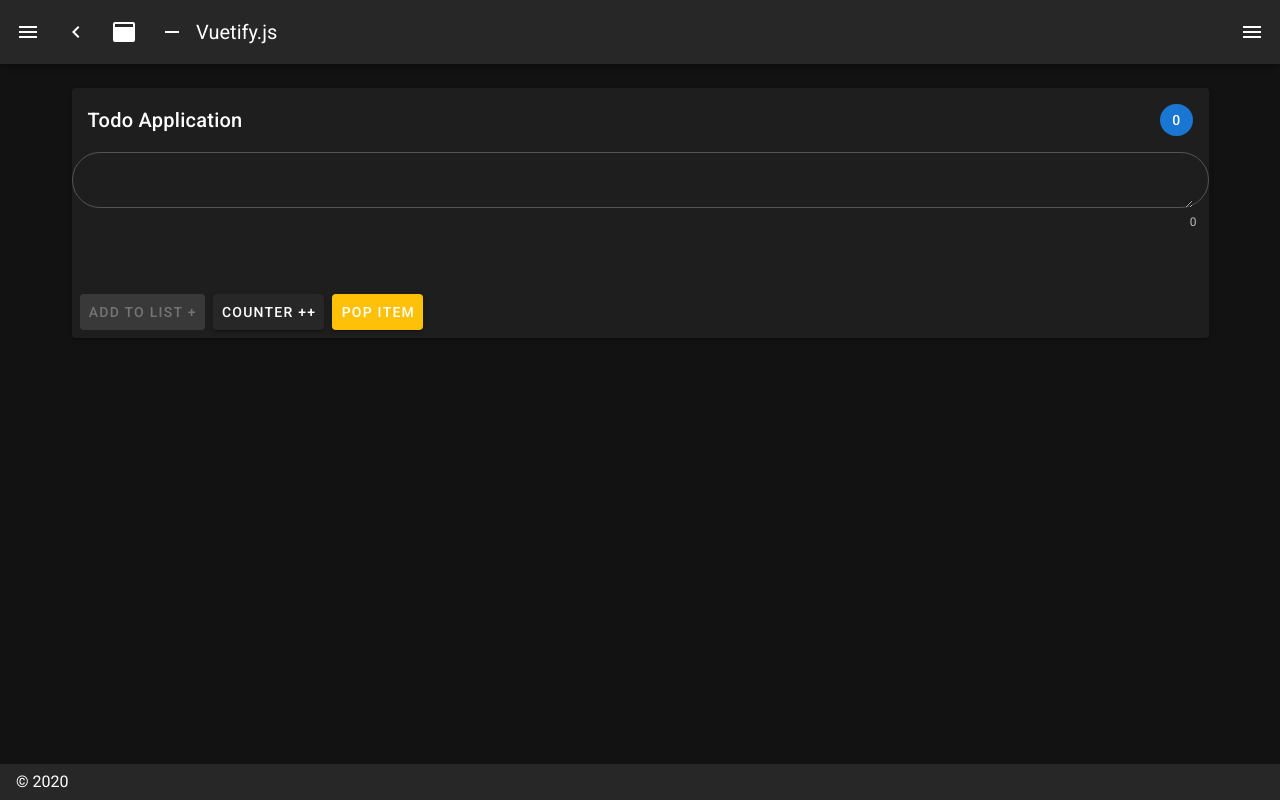
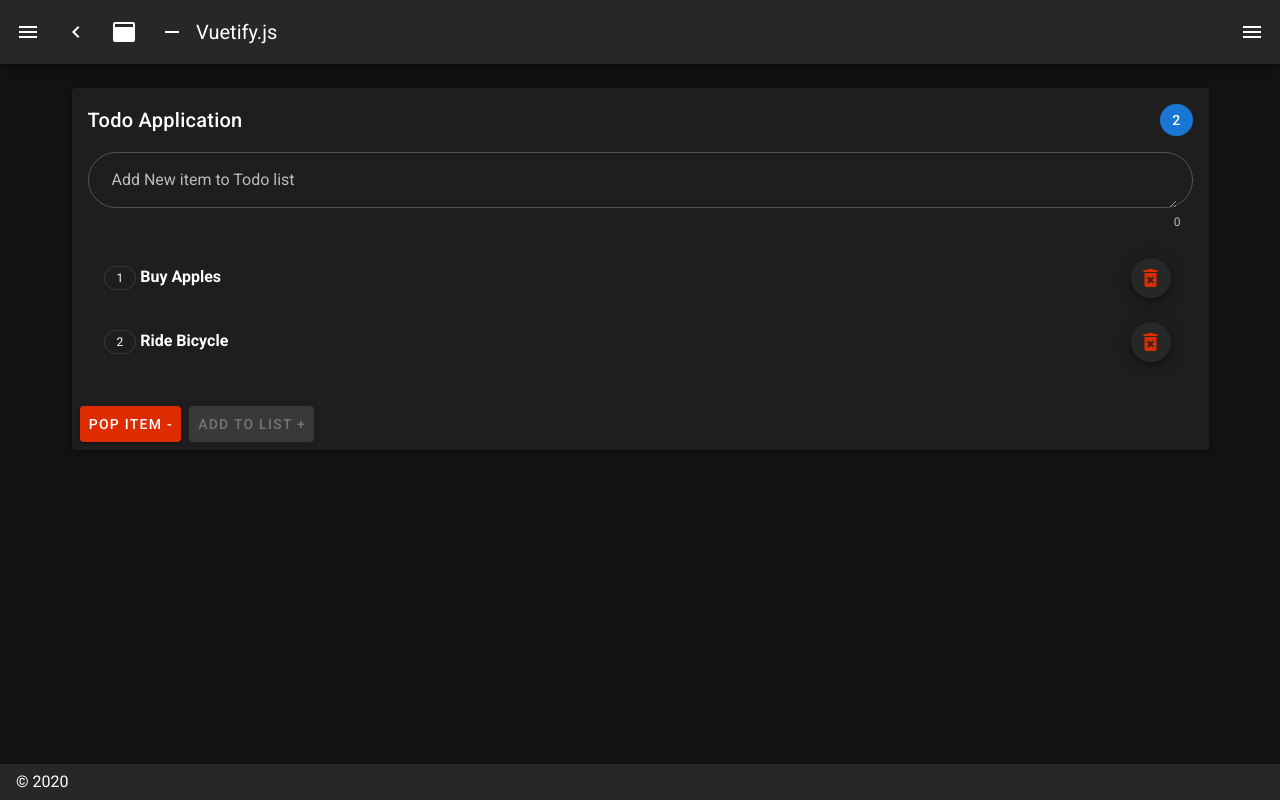
Before and after one commit to avimehenwal/research-engine, a Nuxt app in the folder firebaseApp/: page /inspire in a window 1280 px wide. Built offline with nearby package versions, Linux system fonts and the light colour scheme.

Commit message:
Cosmetic changes

```diff
--- a/firebaseApp/package.json
+++ b/firebaseApp/package.json
@@ -16,11 +16,13 @@
     "@nuxtjs/dotenv": "^1.4.0",
     "@nuxtjs/firebase": "^5.0.7",
     "@nuxtjs/pwa": "^3.0.0-0",
+    "animated-number-vue": "^1.0.0",
     "cookieparser": "^0.1.0",
     "firebase": "^7.14.1",
     "js-cookie": "^2.2.1",
     "jwt-decode": "^2.2.0",
-    "nuxt": "^2.12.2"
+    "nuxt": "^2.12.2",
+    "vue-countup-v2": "^4.0.0"
   },
   "devDependencies": {
     "@nuxtjs/eslint-config": "^2.0.0",
--- a/firebaseApp/pages/inspire.vue
+++ b/firebaseApp/pages/inspire.vue
@@ -4,34 +4,42 @@
       <v-card-title>
           Todo Application
           <v-spacer></v-spacer>
-          <v-chip color="primary">{{ listCount }}</v-chip>
+          <v-chip color="primary">
+            {{ listCount }}
+          </v-chip>
       </v-card-title>
-        <v-card-subtitle>
-        </v-card-subtitle>
+      <v-card-text>
           <v-textarea
+            label="Add New item to Todo list"
             clearable
             counter
             outlined
             rounded
             rows="1"
             v-model="value"
+            @keydown.enter="addtolist"
           ></v-textarea>
-      <v-card-text>
-        <v-list>
+        <v-list shaped>
           <v-list-item v-for="(item, index) in todolist" :key="item">
             <v-list-item-title>
+              <v-chip outlined small>
+                {{index + 1}}
+              </v-chip>
+              <strong>
                 {{ item }}
+              </strong>
             </v-list-item-title>
             <v-list-item-action>
-              <v-btn color="red" @click="removeitem(index)">remove {{index}}</v-btn>
+              <v-btn @click="removeitem(index)" fab small>
+                <v-icon color="error">mdi-delete-forever</v-icon>
+              </v-btn>
             </v-list-item-action>
           </v-list-item>
         </v-list>
       </v-card-text>
       <v-card-actions>
+        <v-btn color="error" @click="poplist">Pop item -</v-btn>
         <v-btn color="success" @click="addtolist()" :disabled="addtolistbtnstate">ADD to list +</v-btn>
-        <v-btn @click="$store.commit('increment')">Counter ++</v-btn>
-        <v-btn color="warning" @click="poplist">Pop item</v-btn>
       </v-card-actions>
     </v-card>
   </v-container>
@@ -43,7 +51,7 @@ export default {
   data () {
     return {
       todolist: this.$store.state.todo_list,
-      value: null
+      value: ''
     }
   },
   methods: {
@@ -60,7 +68,6 @@ export default {
       console.log('remove from list')
       this.$store.commit('removeList', index)
     }
-
   },
   computed: {
     addtolistbtnstate () {
--- a/firebaseApp/store/index.js
+++ b/firebaseApp/store/index.js
@@ -1,5 +1,8 @@
 export const state = () => ({
-  todo_list: [],
+  todo_list: [
+    'Buy Apples',
+    'Ride Bicycle'
+  ],
   counter: 0
 })
 
```
Also changed, not shown: 1 other file (tests, documents, lock files or other folders). Lines whose indentation alone changed are shown as unchanged.
